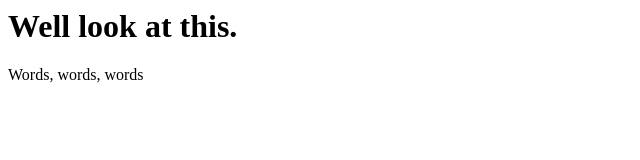
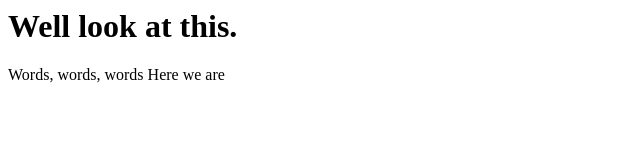
Before and after one commit to fwmansfield/fwm-repo, a plain HTML site: page index.html in a window 1280 px wide. Shown: the full height of the page, 0-640 px from the left. Drawn offline with Linux system fonts and the light colour scheme.

Commit message:
Latest changes

```diff
--- a/index.html
+++ b/index.html
@@ -1,4 +1,6 @@
 <h1> Well look at this. </h1>
 <p>
     Words, words, words
+
+    Here we are
 </p>
```
